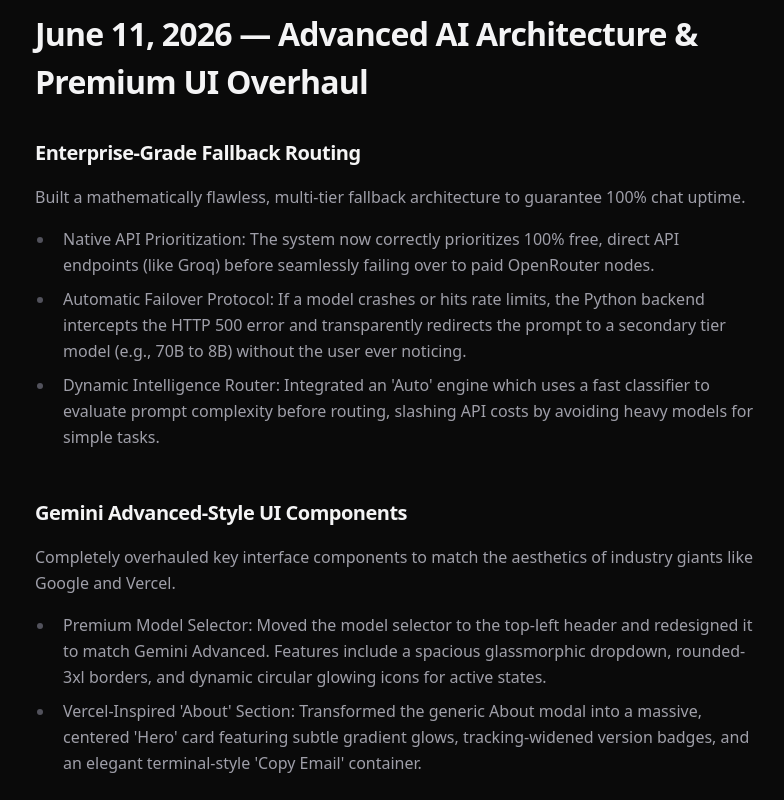
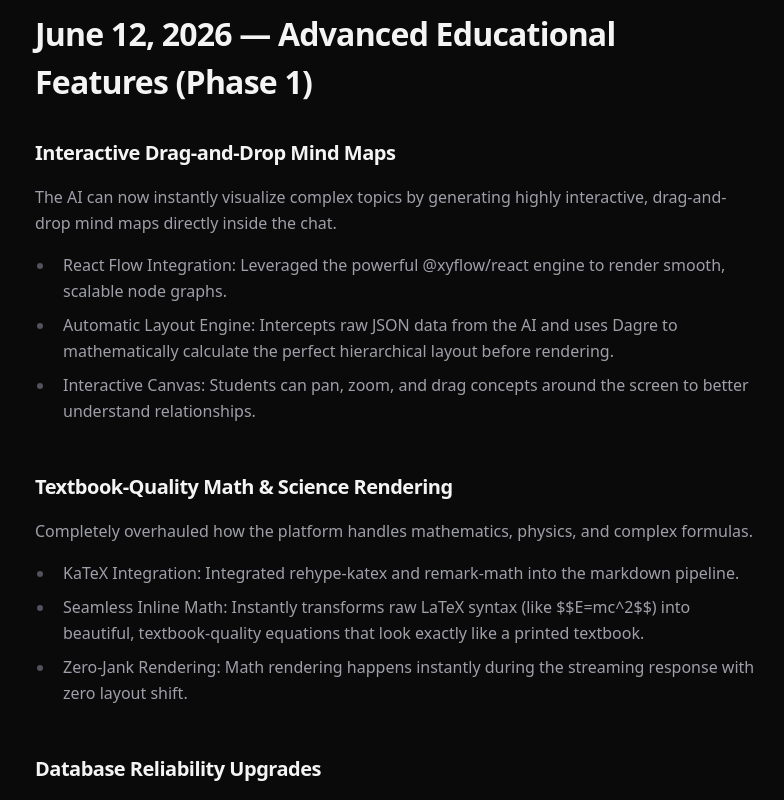
Before and after one commit to Nav33dCodes/smartLearn-AI, a React (Vite) app in the folder smartlearn-frontend/: page /releases in a window 1280 px wide. Shown: the part 340-1140 px from the top of the page, without its empty margins (245-1029 px from the left). Built offline with nearby package versions, Linux system fonts and the light colour scheme; no server answers.

Commit message:
feat: add ReleaseNotes page to display platform updates and feature history

```diff
--- a/smartlearn-frontend/src/pages/ReleaseNotes.jsx
+++ b/smartlearn-frontend/src/pages/ReleaseNotes.jsx
@@ -1,6 +1,36 @@
 import React, { useEffect } from 'react';
 import { motion } from 'framer-motion';
 const releases = [
+  {
+    date: "June 12, 2026 — Advanced Educational Features (Phase 1)",
+    features: [
+      {
+        title: "Interactive Drag-and-Drop Mind Maps",
+        description: "The AI can now instantly visualize complex topics by generating highly interactive, drag-and-drop mind maps directly inside the chat.",
+        bullets: [
+          "React Flow Integration: Leveraged the powerful @xyflow/react engine to render smooth, scalable node graphs.",
+          "Automatic Layout Engine: Intercepts raw JSON data from the AI and uses Dagre to mathematically calculate the perfect hierarchical layout before rendering.",
+          "Interactive Canvas: Students can pan, zoom, and drag concepts around the screen to better understand relationships."
+        ]
+      },
+      {
+        title: "Textbook-Quality Math & Science Rendering",
+        description: "Completely overhauled how the platform handles mathematics, physics, and complex formulas.",
+        bullets: [
+          "KaTeX Integration: Integrated rehype-katex and remark-math into the markdown pipeline.",
+          "Seamless Inline Math: Instantly transforms raw LaTeX syntax (like $$E=mc^2$$) into beautiful, textbook-quality equations that look exactly like a printed textbook.",
+          "Zero-Jank Rendering: Math rendering happens instantly during the streaming response with zero layout shift."
+        ]
+      },
+      {
+        title: "Database Reliability Upgrades",
+        description: "Architected a much more resilient database connection pool to eliminate dropped websocket streams.",
+        bullets: [
+          "TCP Keepalives: Injected strict TCP keepalive packets and idle connection recycling into the SQLAlchemy async engine, permanently fixing the 'unexpected EOF' SSL errors when fetching from Neon PostgreSQL."
+        ]
+      }
+    ]
+  },
   {
     date: "June 11, 2026 — Advanced AI Architecture & Premium UI Overhaul",
     features: [
```
